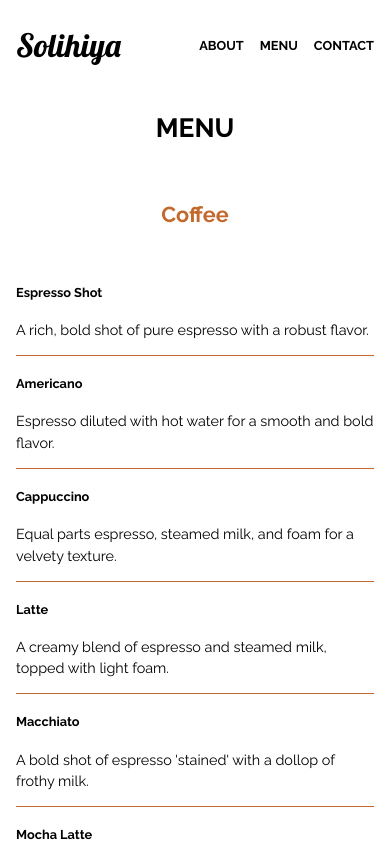
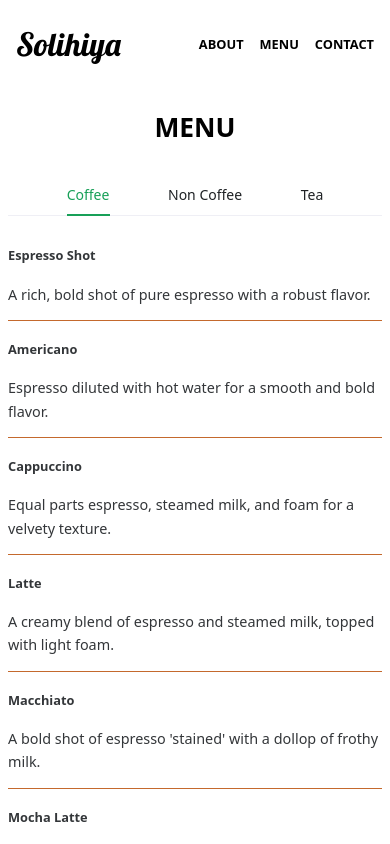
Before and after one commit to briankarlsayen/solihiya, a Vue app: page /menu in a window 390 px wide. Shown: the top 844 px of the page. Built offline with nearby package versions, Linux system fonts and the light colour scheme.

Commit message:
update ui, add carousel and tabs

```diff
--- a/package.json
+++ b/package.json
@@ -16,6 +16,7 @@
   "devDependencies": {
     "@vitejs/plugin-vue": "^5.2.1",
     "@vue/tsconfig": "^0.7.0",
+    "naive-ui": "^2.41.0",
     "typescript": "~5.6.2",
     "vite": "^6.0.5",
     "vite-svg-loader": "^5.1.0",
--- a/src/components/AboutView.vue
+++ b/src/components/AboutView.vue
@@ -51,7 +51,7 @@ defineProps<{}>();
   flex-basis: 66%;
 }
 
-@media (max-width: 550px) {
+@media (max-width: 768px) {
   .container {
     flex-direction: column;
     padding: 1rem;
--- a/src/components/BestSeller.vue
+++ b/src/components/BestSeller.vue
@@ -4,7 +4,10 @@ import americanoImg from "../assets/americano.png";
 import capuccinoImg from "../assets/capuccino.png";
 import latteImg from "../assets/latte.png";
 import mochaImg from "../assets/mocha.png";
-
+import { NConfigProvider } from "naive-ui";
+const themeOverrides = {
+  Carousel: { dotColor: "#fcdcc7", dotColorActive: "#c4692d" },
+};
 const items = [
   {
     id: 1,
@@ -33,15 +36,19 @@ const items = [
 ];
 </script>
 <template>
+  <n-config-provider :theme-overrides="themeOverrides">
     <div class="container">
       <h2 class="title">Our best sellers</h2>
+
       <ul class="menu-items">
+        <n-carousel draggable autoplay dot-placement="bottom">
           <li v-for="item in items" :key="item.id" class="menu-item">
             <div class="menu-img-container">
               <img :src="item.img" :alt="item.alt" />
             </div>
             <p>{{ item.name }}</p>
           </li>
+        </n-carousel>
       </ul>
 
       <div class="menu-banner-container">
@@ -61,14 +68,19 @@ const items = [
         </div>
       </div>
     </div>
+  </n-config-provider>
 </template>
 <style scoped>
+.carousel-img {
+  width: 100%;
+  height: 240px;
+  object-fit: cover;
+}
 .container {
   display: flex;
   align-items: center;
   flex-direction: column;
-  /* min-height: 1000px;
-  height: 100%; */
+  padding-top: 2rem;
 }
 
 .title {
@@ -79,7 +91,7 @@ const items = [
 .menu-items {
   display: flex;
   gap: 3rem;
-  padding-bottom: 100px;
+  padding: 0px;
 }
 .menu-item {
   list-style: none;
@@ -87,6 +99,8 @@ const items = [
   font-weight: 400;
   text-align: center;
   line-height: 0px;
+  padding-top: 1.5rem;
+  padding-bottom: 1.5rem;
 }
 
 .menu-img-container {
@@ -98,7 +112,7 @@ const items = [
 .menu-img-container img {
   width: 100%;
   height: auto; /* Keep aspect ratio */
-  object-fit: cover;
+  object-fit: contain;
 }
 
 .menu-banner-container {
@@ -158,7 +172,7 @@ const items = [
   line-height: 28px;
 }
 
-@media (max-width: 550px) {
+@media (max-width: 768px) {
   .menu-items {
     flex-direction: column;
     align-items: center;
--- a/src/components/FooterView.vue
+++ b/src/components/FooterView.vue
@@ -51,7 +51,7 @@ const handleSocialLink = (str: string) => {
   fill: rgb(164, 164, 164);
 }
 
-@media (max-width: 550px) {
+@media (max-width: 768px) {
   .container {
     padding-right: 1rem;
     padding-left: 1rem;
--- /dev/null
+++ b/src/config/index.ts
@@ -0,0 +1 @@
+export const WIDTH_BREAKPOINT = 768;
--- a/src/main.ts
+++ b/src/main.ts
@@ -5,6 +5,7 @@ import HomePage from "./pages/HomePage.vue";
 import { createRouter, createWebHistory } from "vue-router";
 import MenuPage from "./pages/MenuPage.vue";
 import ContactPage from "./pages/ContactPage.vue";
+import naive from "naive-ui";
 
 const routes = [
   { path: "/", component: HomePage },
@@ -27,5 +28,6 @@ const router = createRouter({
 });
 
 const app = createApp(App);
+app.use(naive);
 app.use(router);
 app.mount("#app");
--- a/src/pages/ContactPage.vue
+++ b/src/pages/ContactPage.vue
@@ -9,9 +9,14 @@ import MapView from "../components/MapView.vue";
     <div id="layout">
       <MapView />
     </div>
+
     <h5 class="subscript">See the map for the store's location.</h5>
+
     <div>
       <h3>Got any suggestion/questions?</h3>
+      <p>
+        Address: Zambales - Pangasinan Rd, Iba, Zambales, Viction beach resort
+      </p>
       <p>Email: silohiya@gmail.com</p>
       <p>Phone: 09876543210</p>
     </div>
@@ -29,6 +34,7 @@ import MapView from "../components/MapView.vue";
 <style scoped>
 .container {
   text-align: center;
+  padding-bottom: 1rem;
 }
 .section-title {
   text-transform: uppercase;
@@ -46,6 +52,8 @@ import MapView from "../components/MapView.vue";
 }
 .hour-opts {
   list-style: none;
+  padding: 0px;
+  margin: 0px;
 }
 
 p {
--- a/src/pages/HomePage.vue
+++ b/src/pages/HomePage.vue
@@ -108,7 +108,7 @@ defineProps<{}>();
   }
 }
 
-@media (max-width: 550px) {
+@media (max-width: 768px) {
   .about {
     padding: 0px;
   }
--- a/src/pages/MenuPage.vue
+++ b/src/pages/MenuPage.vue
@@ -1,7 +1,7 @@
-<script setup lang="ts">
-defineProps<{}>();
+<script lang="ts">
+import { onMounted, onUnmounted, ref } from "vue";
 import menu from "../api/menu.json";
-
+import { WIDTH_BREAKPOINT } from "../config";
 interface MenuItem {
   id: number;
   name: string;
@@ -11,6 +11,8 @@ interface MenuItem {
   type: "non-coffee" | "coffee" | "tea" | string;
 }
 
+export default {
+  setup() {
     const getMenuList = () => {
       const coffee: MenuItem[] = [];
       const tea: MenuItem[] = [];
@@ -38,10 +40,68 @@ const getMaxTypeId = (arr: MenuItem[]): number => {
         return obj.id > max.id ? obj : max;
       })?.id;
     };
+
+    const isMobile = ref<boolean>(false); // Define as a boolean type
+
+    const updateViewport = (): void => {
+      isMobile.value = window.innerWidth <= WIDTH_BREAKPOINT; // Adjust breakpoint as needed
+    };
+
+    onMounted((): void => {
+      updateViewport(); // Set initial value
+      window.addEventListener("resize", updateViewport); // Listen for window resize
+    });
+
+    onUnmounted((): void => {
+      window.removeEventListener("resize", updateViewport); // Cleanup listener
+    });
+
+    return {
+      coffee,
+      tea,
+      nonCoffee,
+      getMaxTypeId,
+      isMobile,
+    };
+  },
+};
 </script>
 
 <template>
-  <div class="container">
+  <div v-if="isMobile">
+    <h1 class="page-title">Menu</h1>
+    <div class="m-container">
+      <n-tabs type="line" animated justify-content="space-evenly">
+        <n-tab-pane name="coffee" tab="Coffee">
+          <ul class="menu-items">
+            <li v-for="item in coffee" :key="item.id" class="menu-item">
+              <h4>{{ item.name }}</h4>
+              <p>{{ item.description }}</p>
+              <hr v-if="item.id !== getMaxTypeId(coffee)" />
+            </li>
+          </ul>
+        </n-tab-pane>
+        <n-tab-pane name="non-coffee" tab="Non Coffee"
+          ><ul class="menu-items">
+            <li v-for="item in nonCoffee" :key="item.id" class="menu-item">
+              <h4>{{ item.name }}</h4>
+              <p>{{ item.description }}</p>
+              <hr v-if="item.id !== getMaxTypeId(nonCoffee)" />
+            </li></ul
+        ></n-tab-pane>
+        <n-tab-pane name="tea" tab="Tea"
+          ><ul class="menu-items">
+            <li v-for="item in tea" :key="item.id" class="menu-item">
+              <h4>{{ item.name }}</h4>
+              <p>{{ item.description }}</p>
+              <hr class="brown-text" v-if="item.id !== getMaxTypeId(tea)" />
+            </li></ul
+        ></n-tab-pane>
+      </n-tabs>
+    </div>
+  </div>
+
+  <div v-else class="container">
     <h1 class="page-title">Menu</h1>
     <div class="menu-type-container">
       <div class="menu-container">
@@ -83,8 +143,13 @@ const getMaxTypeId = (arr: MenuItem[]): number => {
   text-align: center;
 }
 
+.m-container {
+  padding: 0.5rem;
+}
+
 .page-title {
   text-transform: uppercase;
+  text-align: center;
 }
 
 .menu-type-container {
@@ -103,7 +168,7 @@ ul {
   max-width: 500px;
 }
 
-@media (max-width: 550px) {
+@media (max-width: 768px) {
   .menu-type-container {
     flex-direction: column;
     padding: 1rem;
@@ -112,4 +177,8 @@ ul {
     padding: 0px;
   }
 }
+
+.card-tabs .n-tabs-nav--bar-type {
+  padding-left: 4px;
+}
 </style>
--- a/src/style.css
+++ b/src/style.css
@@ -63,7 +63,7 @@ hr {
   padding: 0;
 }
 
-@media (max-width: 550px) {
+@media (max-width: 768px) {
   .logo {
     font-size: 2rem;
   }
--- a/tsconfig.app.json
+++ b/tsconfig.app.json
@@ -4,7 +4,7 @@
     "tsBuildInfoFile": "./node_modules/.tmp/tsconfig.app.tsbuildinfo",
 
     /* Linting */
-    "strict": true,
+    "strict": false,
     "noUnusedLocals": true,
     "noUnusedParameters": true,
     "noFallthroughCasesInSwitch": true,
```
Also changed, not shown: 1 other file (tests, documents, lock files or other folders). Lines whose indentation alone changed are shown as unchanged.
